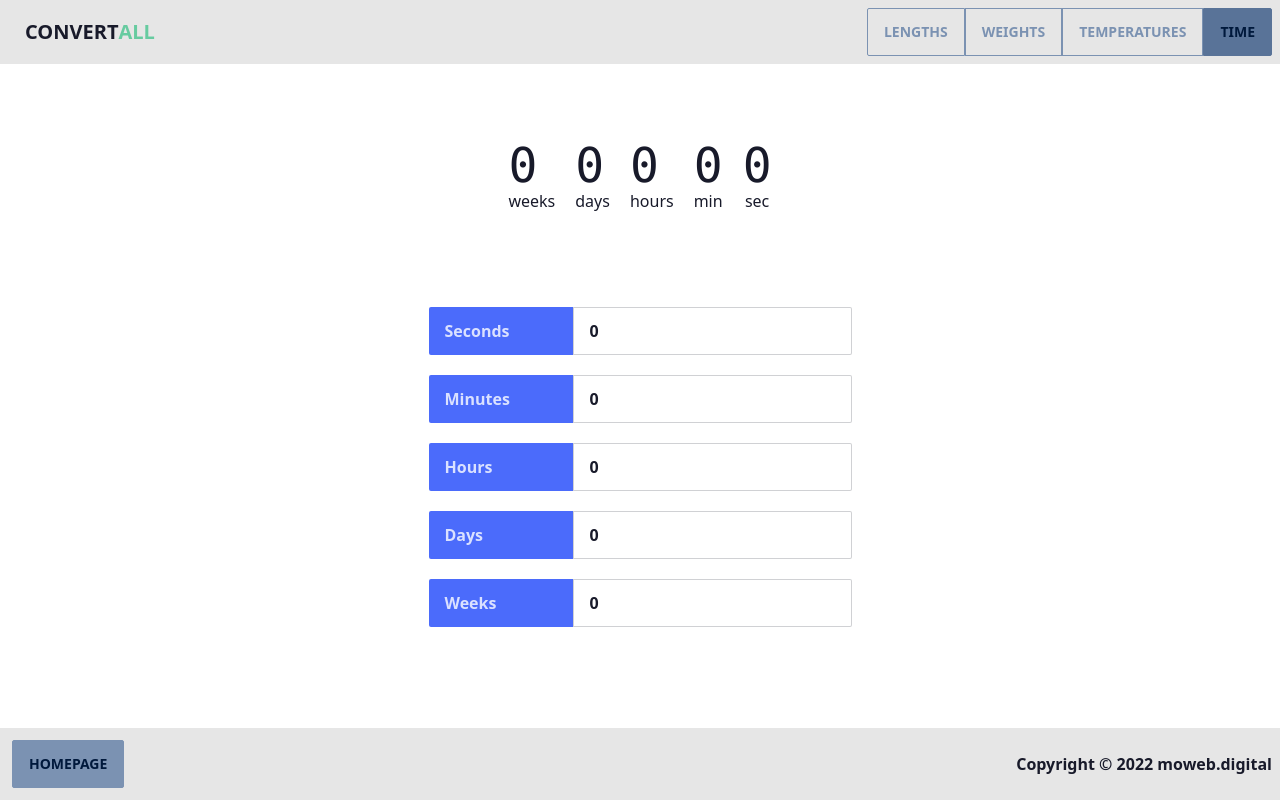
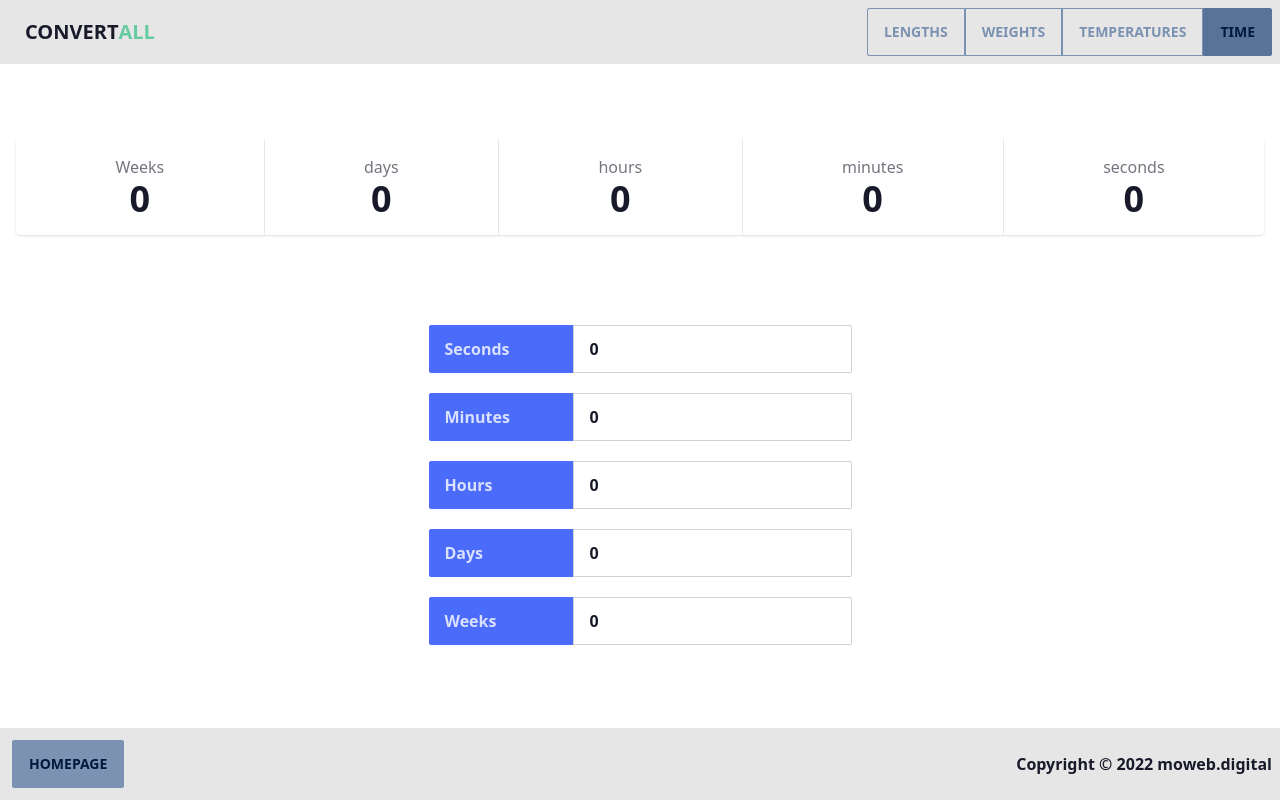
Before and after one commit to macke89/reactconverter, a Next.js app: page /times in a window 1280 px wide. Built offline with nearby package versions, Linux system fonts and the light colour scheme.

Commit message:
Design Change TimeCounter.js

```diff
--- a/components/TimeCounter.js
+++ b/components/TimeCounter.js
@@ -27,67 +27,67 @@ const TimeCounter = ({nominator}) => {
     let variables = times(nominator)
     return (
         <>
-            <div className="w-full flex justify-center">
-                <div className="grid grid-flow-col gap-5 text-center auto-cols-max">
-                    <div className="flex flex-col">
-                        <div className="countdown font-mono text-5xl">
-                            {variables[0]}
-                        </div>
-                        weeks
-                    </div>
-                    <div className="flex flex-col">
-                        <div className="countdown font-mono text-5xl">
-                            {variables[1]}
-                        </div>
-                        days
-                    </div>
-                    <div className="flex flex-col">
-                        <div className="countdown font-mono text-5xl">
-                            {variables[2]}
-                        </div>
-                        hours
-                    </div>
-                    <div className="flex flex-col">
-                        <div className="countdown font-mono text-5xl">
-                            {variables[3]}
-                        </div>
-                        min
-                    </div>
-                    <div className="flex flex-col">
-                        <div className="countdown font-mono text-5xl">
-                            {variables[4]}
-                        </div>
-                        sec
-                    </div>
+            {/*<div className="w-full flex justify-center">*/}
+            {/*    <div className="grid grid-flow-col gap-5 text-center auto-cols-max">*/}
+            {/*        <div className="flex flex-col">*/}
+            {/*            <div className="countdown font-mono text-5xl">*/}
+            {/*                {variables[0]}*/}
+            {/*            </div>*/}
+            {/*            weeks*/}
+            {/*        </div>*/}
+            {/*        <div className="flex flex-col">*/}
+            {/*            <div className="countdown font-mono text-5xl">*/}
+            {/*                {variables[1]}*/}
+            {/*            </div>*/}
+            {/*            days*/}
+            {/*        </div>*/}
+            {/*        <div className="flex flex-col">*/}
+            {/*            <div className="countdown font-mono text-5xl">*/}
+            {/*                {variables[2]}*/}
+            {/*            </div>*/}
+            {/*            hours*/}
+            {/*        </div>*/}
+            {/*        <div className="flex flex-col">*/}
+            {/*            <div className="countdown font-mono text-5xl">*/}
+            {/*                {variables[3]}*/}
+            {/*            </div>*/}
+            {/*            min*/}
+            {/*        </div>*/}
+            {/*        <div className="flex flex-col">*/}
+            {/*            <div className="countdown font-mono text-5xl">*/}
+            {/*                {variables[4]}*/}
+            {/*            </div>*/}
+            {/*            sec*/}
+            {/*        </div>*/}
+            {/*    </div>*/}
+            {/*</div>*/}
+
+            <div className="stats stats-horizontal lg:stats-horizontal shadow m-4">
+                <div className="stat text-center">
+                    <div className="stat-title">Weeks</div>
+                    <div className="stat-value">{variables[0]}</div>
+                </div>
+
+                <div className="stat text-center">
+                    <div className="stat-title">days</div>
+                    <div className="stat-value">{variables[1]}</div>
+                </div>
+
+                <div className="stat text-center">
+                    <div className="stat-title">hours</div>
+                    <div className="stat-value">{variables[2]}</div>
+                </div>
+
+                <div className="stat text-center">
+                    <div className="stat-title">minutes</div>
+                    <div className="stat-value">{variables[3]}</div>
+                </div>
+
+                <div className="stat text-center">
+                    <div className="stat-title">seconds</div>
+                    <div className="stat-value">{variables[4]}</div>
                 </div>
             </div>
-
-            {/*<div className="stats stats-horizontal lg:stats-horizontal shadow m-4">*/}
-            {/*    <div className="stat text-center">*/}
-            {/*        <div className="stat-title">Weeks</div>*/}
-            {/*        <div className="stat-value">{variables[0]}</div>*/}
-            {/*    </div>*/}
-
-            {/*    <div className="stat text-center">*/}
-            {/*        <div className="stat-title">days</div>*/}
-            {/*        <div className="stat-value">{variables[1]}</div>*/}
-            {/*    </div>*/}
-
-            {/*    <div className="stat text-center">*/}
-            {/*        <div className="stat-title">hours</div>*/}
-            {/*        <div className="stat-value">{variables[2]}</div>*/}
-            {/*    </div>*/}
-
-            {/*    <div className="stat text-center">*/}
-            {/*        <div className="stat-title">minutes</div>*/}
-            {/*        <div className="stat-value">{variables[3]}</div>*/}
-            {/*    </div>*/}
-
-            {/*    <div className="stat text-center">*/}
-            {/*        <div className="stat-title">seconds</div>*/}
-            {/*        <div className="stat-value">{variables[4]}</div>*/}
-            {/*    </div>*/}
-            {/*</div>*/}
         </>
     );
 };
```
